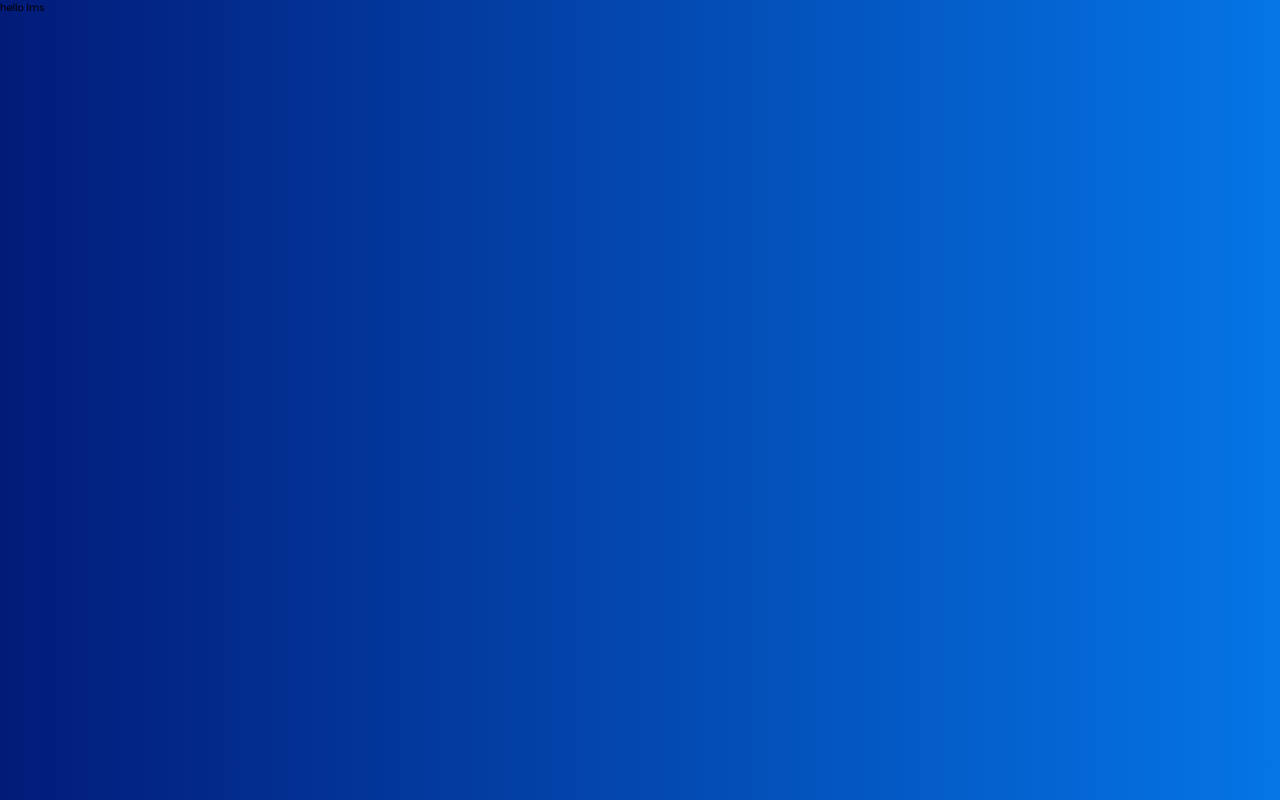
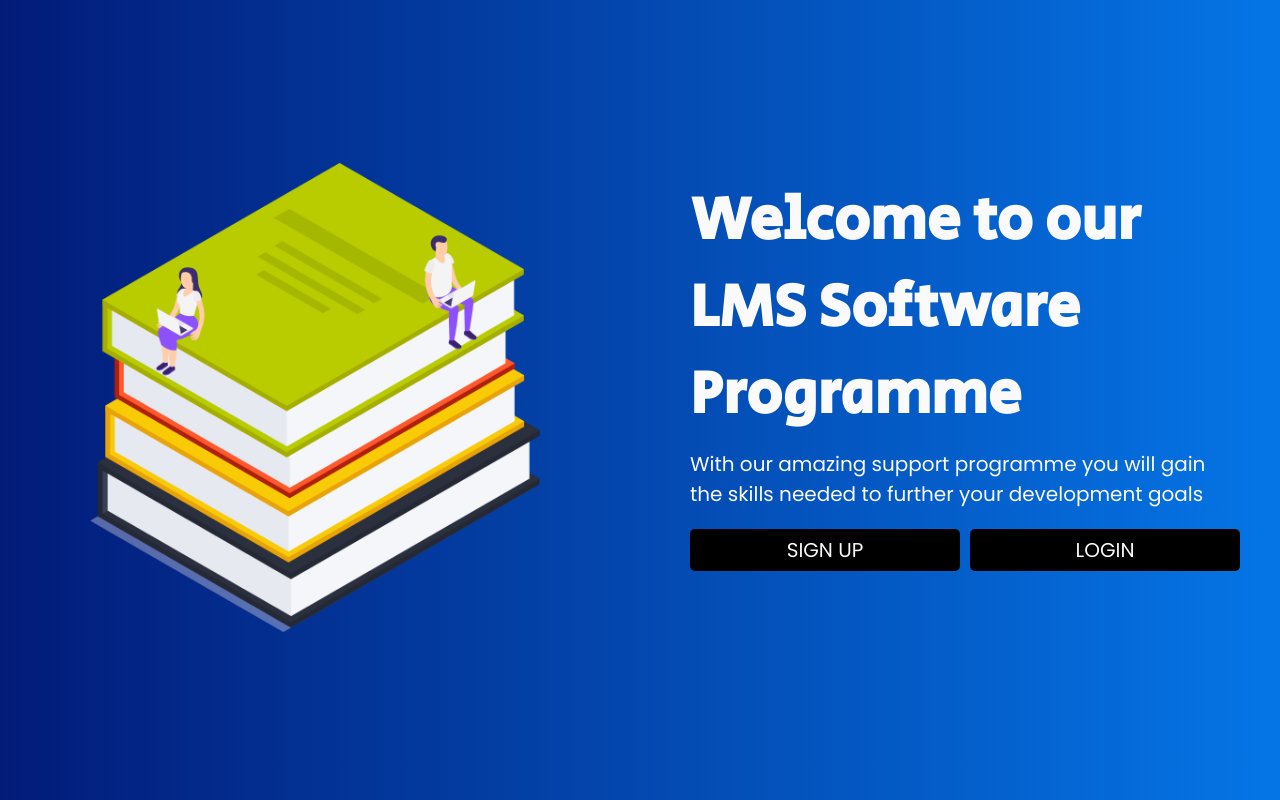
Before and after one commit to stu1612/lms-app-sb1, a React (Create React App) app: page / in a window 1280 px wide. Built offline with nearby package versions, Linux system fonts and the light colour scheme.

Commit message:
landing page complete

```diff
--- a/src/App.js
+++ b/src/App.js
@@ -1,6 +1,24 @@
+// npm
+import { BrowserRouter, Routes, Route } from "react-router-dom";
+
+//pages
+import LandingPage from "./pages/LandingPage";
+import SignUp from "./pages/SignUp";
+import Login from "./pages/Login";
+
 // files
 import "./styles/style.css";
 
 export default function App() {
-  return <div className="App">hello lms</div>;
+  return (
+    <div className="App">
+      <BrowserRouter>
+        <Routes>
+          <Route path="/" element={<LandingPage />} />
+          <Route path="signip" element={<SignUp />} />
+          <Route path="login" element={<Login />} />
+        </Routes>
+      </BrowserRouter>
+    </div>
+  );
 }
--- a/src/pages/LandingPage.jsx
+++ b/src/pages/LandingPage.jsx
@@ -0,0 +1,31 @@
+// npm
+import { Link } from "react-router-dom";
+// files
+import img from "../assets/images/landing.png";
+
+export default function LandingPage() {
+  return (
+    <div className="landing">
+      <div className="landing__image">
+        <img src={img} alt="stack of book" />
+      </div>
+      <div className="landing__content">
+        <h1 className="landing__title">
+          Welcome to our LMS Software Programme
+        </h1>
+        <p>
+          With our amazing support programme you will gain the skills needed to
+          further your development goals
+        </p>
+        <div className="landing__buttons">
+          <Link className="btn btn-primary w-100" to="/signup">
+            Sign Up
+          </Link>
+          <Link className="btn btn-primary w-100" to="/login">
+            Login
+          </Link>
+        </div>
+      </div>
+    </div>
+  );
+}
--- a/src/pages/Login.jsx
+++ b/src/pages/Login.jsx
@@ -0,0 +1,5 @@
+import React from "react";
+
+export default function Login() {
+  return <div>Login</div>;
+}
--- a/src/pages/SignUp.jsx
+++ b/src/pages/SignUp.jsx
@@ -0,0 +1,5 @@
+import React from "react";
+
+export default function SignUp() {
+  return <div>SignUp</div>;
+}
--- a/src/styles/_base/colors.css
+++ b/src/styles/_base/colors.css
@@ -3,5 +3,5 @@
   --cl-dark: #181818;
 
   /* --cl-btn-primary: #005d92;
-    --cl-btn-secondary: #004166; */
+  --cl-btn-secondary: #004166; */
 }
--- a/src/styles/_base/layout.css
+++ b/src/styles/_base/layout.css
@@ -16,6 +16,7 @@ html {
   -webkit-font-smoothing: antialiased;
   -moz-osx-font-smoothing: auto;
   font-family: "Poppins", Arial, Helvetica, sans-serif;
+  color: #fafafa;
 }
 
 html,
@@ -26,3 +27,31 @@ body {
   min-height: 100vh;
   width: 100%;
 }
+
+a,
+li {
+  list-style: none;
+  color: var(--cl-light);
+  text-decoration: none;
+}
+
+input,
+textarea {
+  outline: none;
+}
+
+button,
+input[type="submit"] {
+  outline: none;
+  border: none;
+}
+
+button:hover,
+input[type="submit"] {
+  cursor: pointer;
+}
+
+img {
+  width: 100%;
+  height: auto;
+}
--- a/src/styles/_base/typography.css
+++ b/src/styles/_base/typography.css
@@ -13,7 +13,7 @@ small {
 }
 
 h1 {
-  font-size: clamp(3.5em, 10vw, 8em);
+  font-size: clamp(3.5rem, 5vw, 6rem);
 }
 
 h2 {
--- a/src/styles/atoms/button.css
+++ b/src/styles/atoms/button.css
@@ -1,33 +1,27 @@
 .btn {
   display: inline-block;
-  padding: 0.4em 1.2em;
-  border: 0.1em solid;
-  border-radius: var(--border-radius);
+  padding: 0.4rem 1.2rem;
+  border-radius: 5px;
+  border: 0.2rem solid;
+  border-color: transparent;
   box-sizing: border-box;
   text-decoration: none;
   font-family: inherit;
-  font-weight: 300;
   text-align: center;
   cursor: pointer;
   transition: all 0.3s ease-in-out;
+  text-transform: uppercase;
 }
 
 .btn-primary {
-  background-color: var(--cl-btn-primary);
-  color: var(--cl-light);
+  background-color: black;
 }
 
 .btn-primary:hover {
   background-color: var(--cl-btn-secondary);
+  border: 0.2rem solid;
 }
 
-.btn-secondary {
-  background-color: transparent;
-  border-color: var(--cl-btn-primary);
-  color: var(--cl-dark);
+.w-100 {
+  width: 100%;
 }
-
-.btn-secondary:hover {
-  color: var(--cl-light);
-  background-color: var(--cl-btn-secondary);
-}
--- /dev/null
+++ b/src/styles/organisms/landingPage.css
@@ -0,0 +1,35 @@
+.landing {
+  height: 100%;
+  min-height: 100vh;
+  display: grid;
+  grid-template-rows: repeat(2, 1fr);
+  width: min(95%, 1200px);
+  margin: 0 auto;
+}
+
+.landing__image img {
+  padding: 5rem;
+}
+
+.landing__title {
+  margin-bottom: 1rem;
+}
+
+.landing__buttons {
+  display: grid;
+  grid-gap: 1rem;
+  grid-template-rows: repeat(2, 1fr);
+  margin-top: 2rem;
+}
+
+@media (min-width: 760px) {
+  .landing {
+    grid-template-columns: repeat(2, 1fr);
+    grid-template-rows: 1fr;
+    grid-gap: 10rem;
+    align-items: center;
+  }
+  .landing__buttons {
+    grid-template-columns: repeat(2, 1fr);
+  }
+}
--- a/src/styles/style.css
+++ b/src/styles/style.css
@@ -10,3 +10,6 @@
 /* molecules */
 
 /* organisms */
+@import "./organisms/landingPage.css";
+
+/* templates */
```
Also changed, not shown: src/assets/images/landing.png (renamed from src/assets/images/onLine.png).
